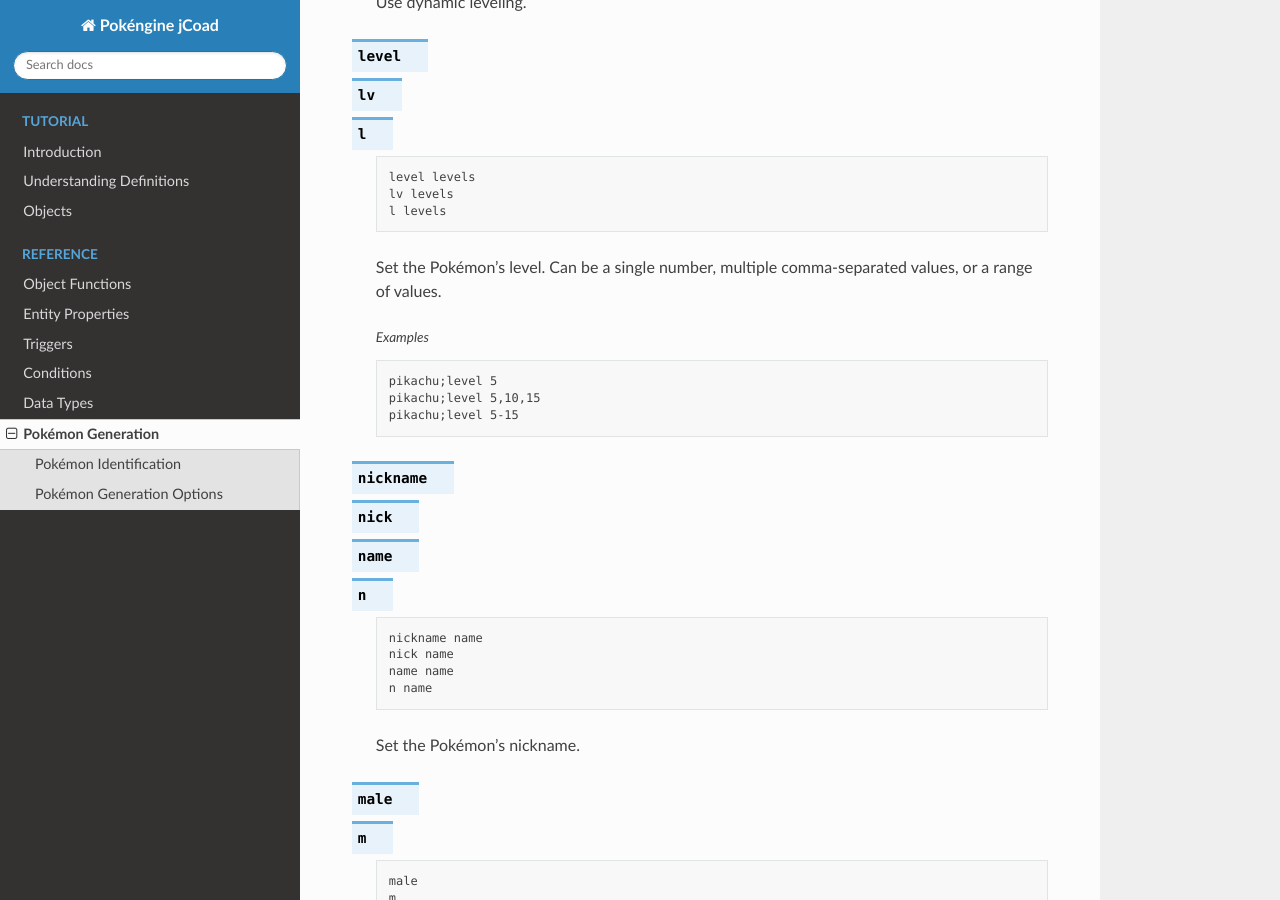
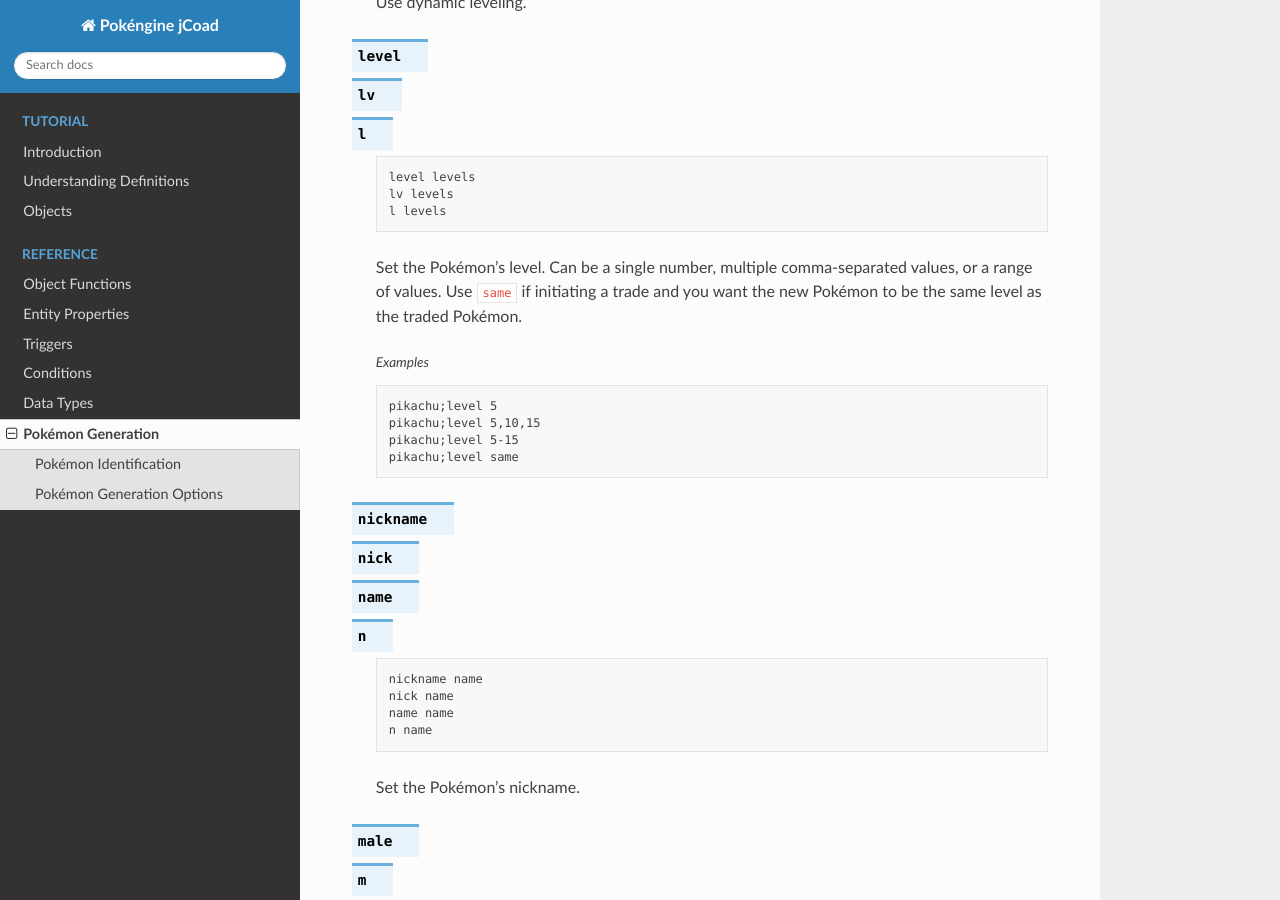
Before and after one commit to jackson-nestelroad/pokengine-jcoad-docs, a Sphinx documentation site: the page built from docs/source/reference/pokemon_generation.rst, in a window 1280 px wide and 900 px high, scrolled down 1650 px. Built offline with Sphinx 7.4.7 and the Read the Docs theme 2.0.0, drawn with Linux system fonts in a browser that asks for light colours.

Commit message:
Same option for trading.

```diff
--- a/docs/source/reference/pokemon_generation.rst
+++ b/docs/source/reference/pokemon_generation.rst
@@ -58,8 +58,9 @@ The following options can be placed after the identification string, in any orde
         pikachu;level 5
         pikachu;level 5,10,15
         pikachu;level 5-15
+        pikachu;level same
 
-    Set the |Pokemon|'s level. Can be a single number, multiple comma-separated values, or a range of values.
+    Set the |Pokemon|'s level. Can be a single number, multiple comma-separated values, or a range of values. Use :code:`same` if initiating a trade and you want the new |Pokemon| to be the same level as the traded |Pokemon|.
 
 .. jcoad:pokeoption:: nickname
     nick
```
